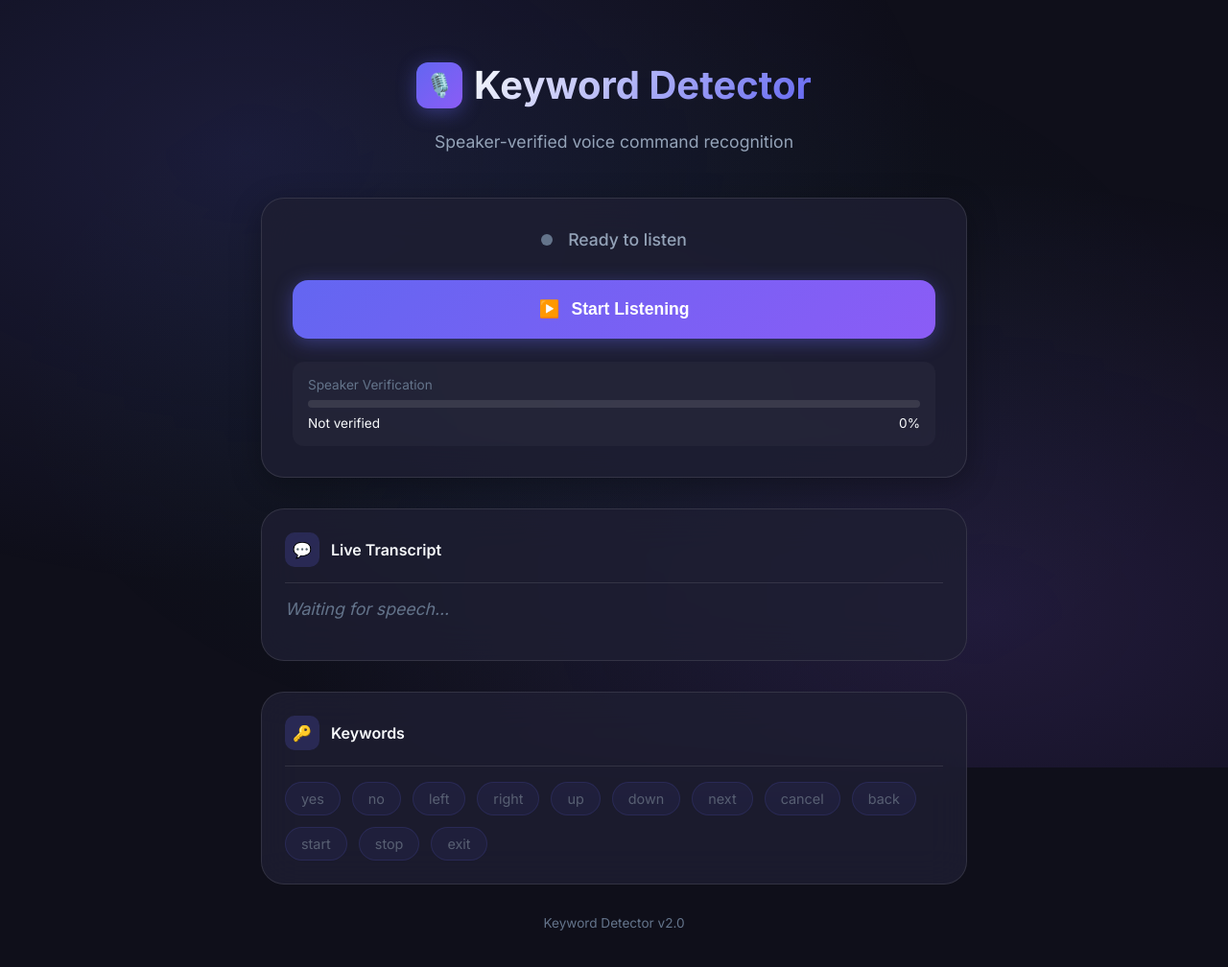
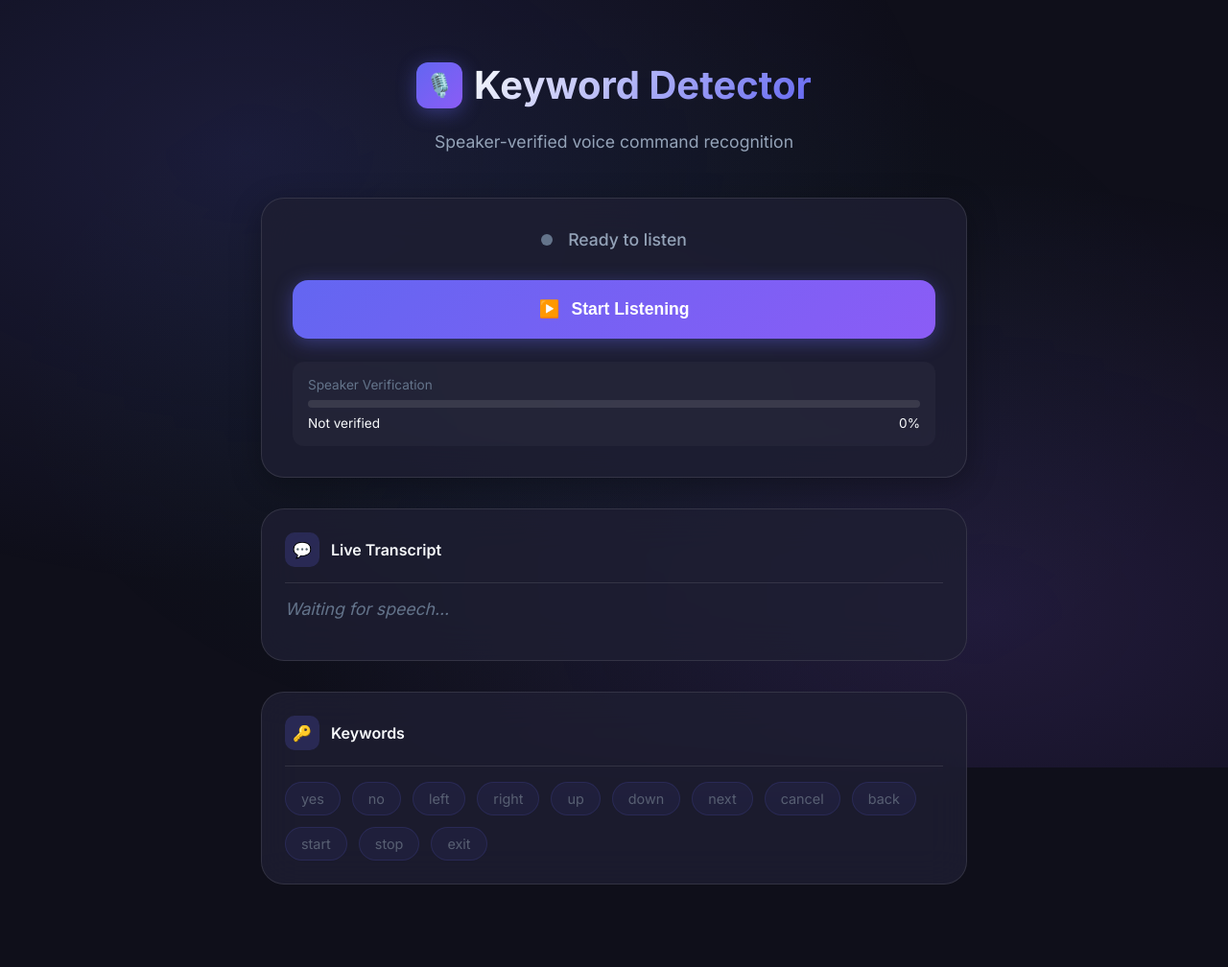
Before and after one commit to Mithun095/voice-detection-model, a plain HTML site: page templates/index.html in a window 1280 px wide. Shown: the whole page at 96% size. After the commit the page ends 954 px from the top, so only its background shows below. Drawn offline with Linux system fonts and the light colour scheme; no server answers.

Commit message:
style: remove footer from index.html

```diff
--- a/templates/index.html
+++ b/templates/index.html
@@ -69,10 +69,6 @@
         <div class="last-keyword-value" id="lastKeywordValue">-</div>
       </div>
     </div>
-
-    <footer>
-      Keyword Detector v2.0
-    </footer>
   </div>
 
   <script src="/static/js/app.js"></script>
```
